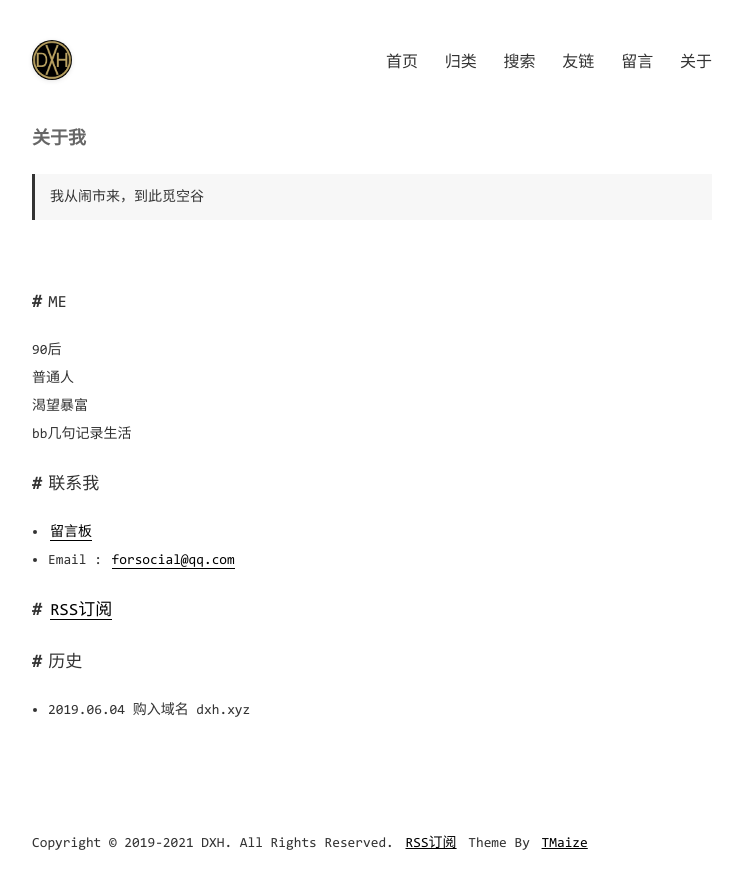
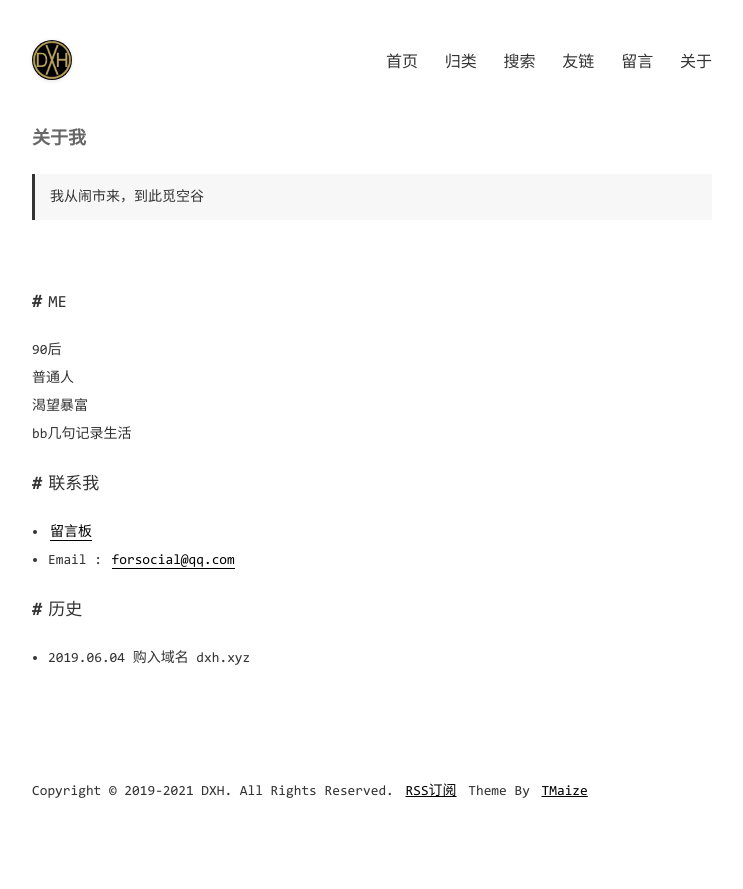
Before and after one commit to Devinteng/Devinteng.github.io, a Jekyll site: the page built from pages/about.md, in a window 1280 px wide. Shown: the top 889 px of the page, without its empty margins (268-1011 px from the left). Built offline with Jekyll 4.4.1, drawn with Linux system fonts in a browser that asks for light colours.

Commit message:
Update about.md

```diff
--- a/pages/about.md
+++ b/pages/about.md
@@ -20,7 +20,6 @@ bb几句记录生活
 
 - Email&nbsp;: <a target="_blank" href="http://mail.qq.com/cgi-bin/qm_share?t=qm_mailme&email=hOLr9vfr5_3l6MT19arn6_k" style="text-decoration:none;">forsocial@qq.com</a>
 
-## <a href="{{ site.baseurl }}/static/xml/rss.xml">RSS订阅</a>
 
 ## 历史
 - 2019.06.04 购入域名 dxh.xyz
```
